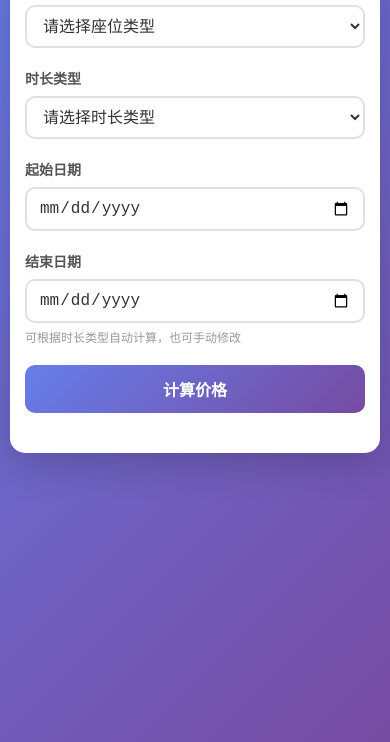
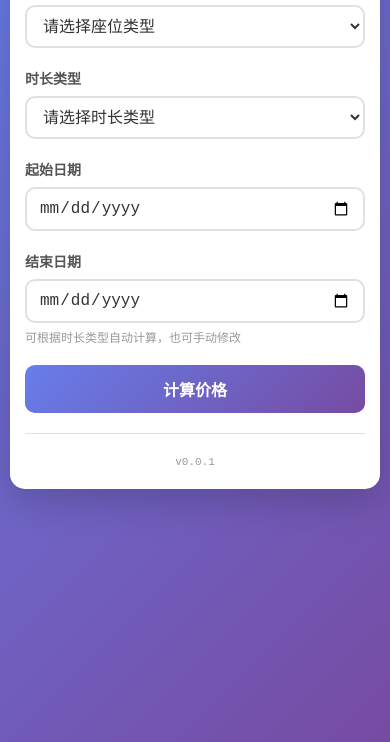
Before and after one commit to Wonderland6627/nbstudy-calculator, a plain HTML site: page index.html in a window 390 px wide. Shown: the part 102-844 px from the top of the page. Drawn offline with Linux system fonts and the light colour scheme.

Commit message:
添加版本号显示

```diff
--- a/index.html
+++ b/index.html
@@ -50,6 +50,10 @@
                 <p class="price"><strong>总价格：</strong><span id="resultPrice"></span> 元</p>
             </div>
         </div>
+
+        <div class="version-info">
+            <span id="version">v0.0.1</span>
+        </div>
     </div>
 
     <script src="script.js"></script>
--- a/script.js
+++ b/script.js
@@ -2,6 +2,9 @@
 let config = {};
 let seatTypes = {};
 let durationTypes = {};
+
+// 版本号 - 每次部署时更新此版本号
+const APP_VERSION = 'v0.0.1';
 
 // 加载配置文件
 async function loadConfig() {
@@ -143,8 +146,19 @@ function formatDate(dateStr) {
     return `${year}-${month}-${day}`;
 }
 
+// 初始化版本号显示
+function initVersion() {
+    const versionElement = document.getElementById('version');
+    if (versionElement) {
+        versionElement.textContent = APP_VERSION;
+    }
+}
+
 // 事件监听
 document.addEventListener('DOMContentLoaded', () => {
+    // 初始化版本号
+    initVersion();
+
     loadConfig();
 
     // 时长类型变化时自动计算结束日期
--- a/style.css
+++ b/style.css
@@ -131,6 +131,19 @@ input[type="date"]:focus {
     font-size: 24px;
 }
 
+.version-info {
+    margin-top: 30px;
+    padding-top: 20px;
+    border-top: 1px solid #e0e0e0;
+    text-align: center;
+}
+
+.version-info span {
+    color: #999;
+    font-size: 12px;
+    font-family: 'Courier New', monospace;
+}
+
 /* 移动端优化 */
 @media (max-width: 480px) {
     body {
@@ -161,4 +174,13 @@ input[type="date"]:focus {
         padding: 12px;
         font-size: 16px;
     }
+
+    .version-info {
+        margin-top: 20px;
+        padding-top: 15px;
+    }
+
+    .version-info span {
+        font-size: 11px;
+    }
 }
```
